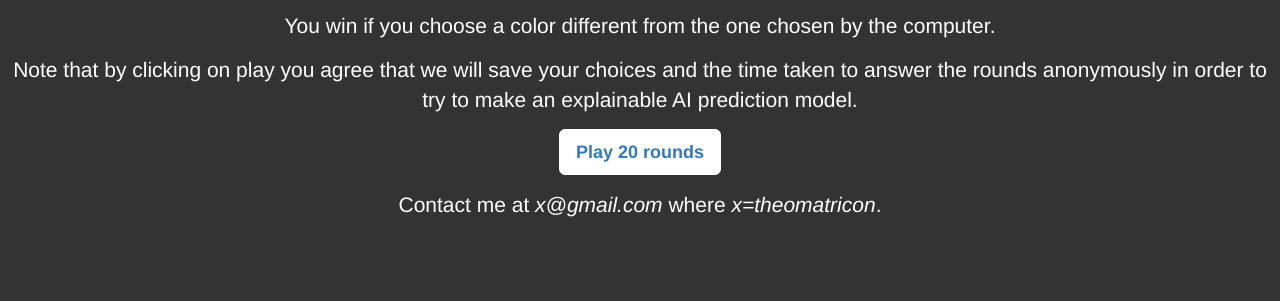
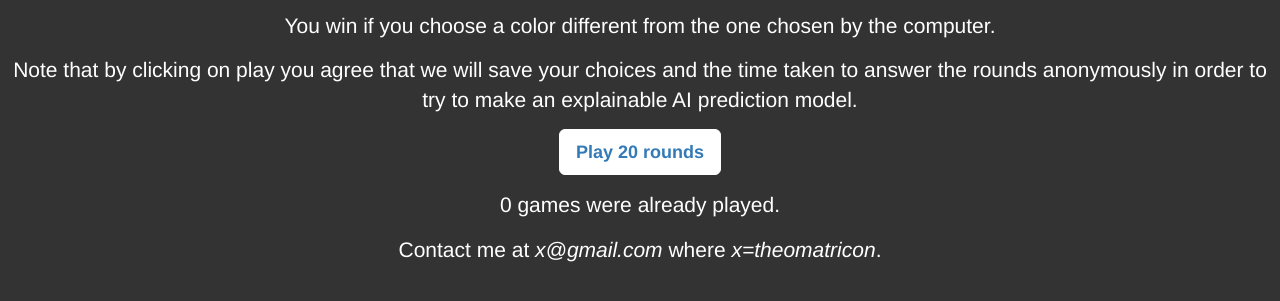
Before and after one commit to Theomat/matching-pennies, a Flask app: page / in a window 1280 px wide. Shown: the part 225-526 px from the top of the page. Run offline with Flask 2, Linux system fonts and the light colour scheme; some libraries are stand-ins or nearby versions.

Commit message:
Added info on number of games played

```diff
--- a/server/server.py
+++ b/server/server.py
@@ -31,7 +31,7 @@ app: Flask = Flask(__name__)
 
 @app.route('/')
 def index() -> str:
-    return render_template("index.html", max_rounds=MAX_ROUNDS)
+    return render_template("index.html", max_rounds=MAX_ROUNDS, games_played=game_no)
 
 @app.route('/play')
 def play() -> str:
--- a/server/templates/index.html
+++ b/server/templates/index.html
@@ -29,7 +29,7 @@
             <a href="play" class="btn btn-lg fw-bold border-white bg-white">Play {{max_rounds}} rounds</a>
         </p>
 
-
+            <p>{{games_played}} games were already played.</p>
         <footer class="mt-auto text-white-50">
             <p>Contact me at <i>x@gmail.com</i> where <i>x=theomatricon</i>.</p>
         </footer>
```
